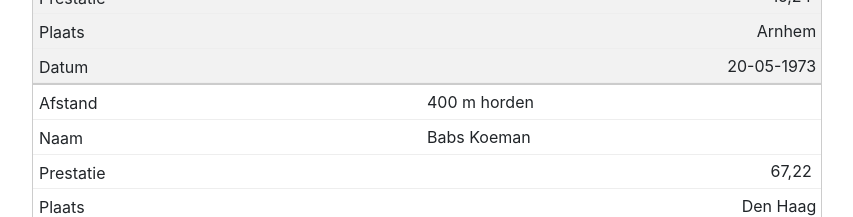
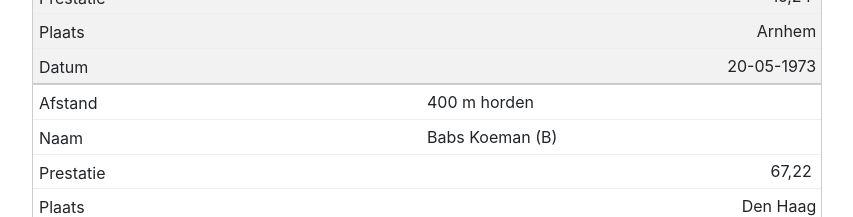
Before and after one commit to Voles/avhaarlem-ranglijsten, a React (Create React App) app: page / in a window 1280 px wide. Shown: the part 7260-7477 px from the top of the page, without its empty margins (213-1066 px from the left). Built offline with nearby package versions, Linux system fonts and the light colour scheme.

Commit message:
Update records Babs

```diff
--- a/src/resultaten/vrouwen-outdoor/junioren-a.js
+++ b/src/resultaten/vrouwen-outdoor/junioren-a.js
@@ -58,7 +58,7 @@ export default [
   },
   {
     "onderdeel": VIERHONDERD_METER_HORDEN,
-    "naam": "Babs Koeman",
+    "naam": "Babs Koeman (B)",
     "prestatie": "67,22",
     "plaats": "Den Haag",
     "datum": "29-07-2020",
```
